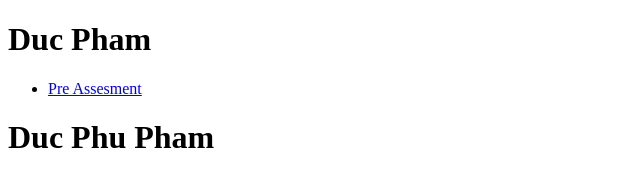
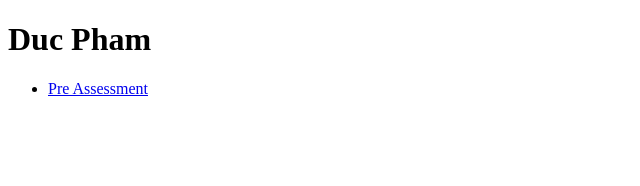
Before and after one commit to erokeen/ifsc-3342, a plain HTML site: page index.html in a window 1280 px wide. Shown: the whole page, without its empty margins (0-640 px from the left). Drawn offline with Linux system fonts and the light colour scheme.

Commit message:
Pre-Assesment Submission 2

```diff
--- a/index.html
+++ b/index.html
@@ -13,11 +13,9 @@
     <h1>Duc Pham</h1>
     <nav>
         <ul>
-            <li><a href="pre-assessment/index.html">Pre Assesment</a></li>
+            <li><a href="pre-assessment/index.html"> Pre Assessment</a></li>
         </ul>
     </nav>
 </body>
-<body>
-  <h1>Duc Phu Pham</h1>
-</body>
+
 </html>
```
